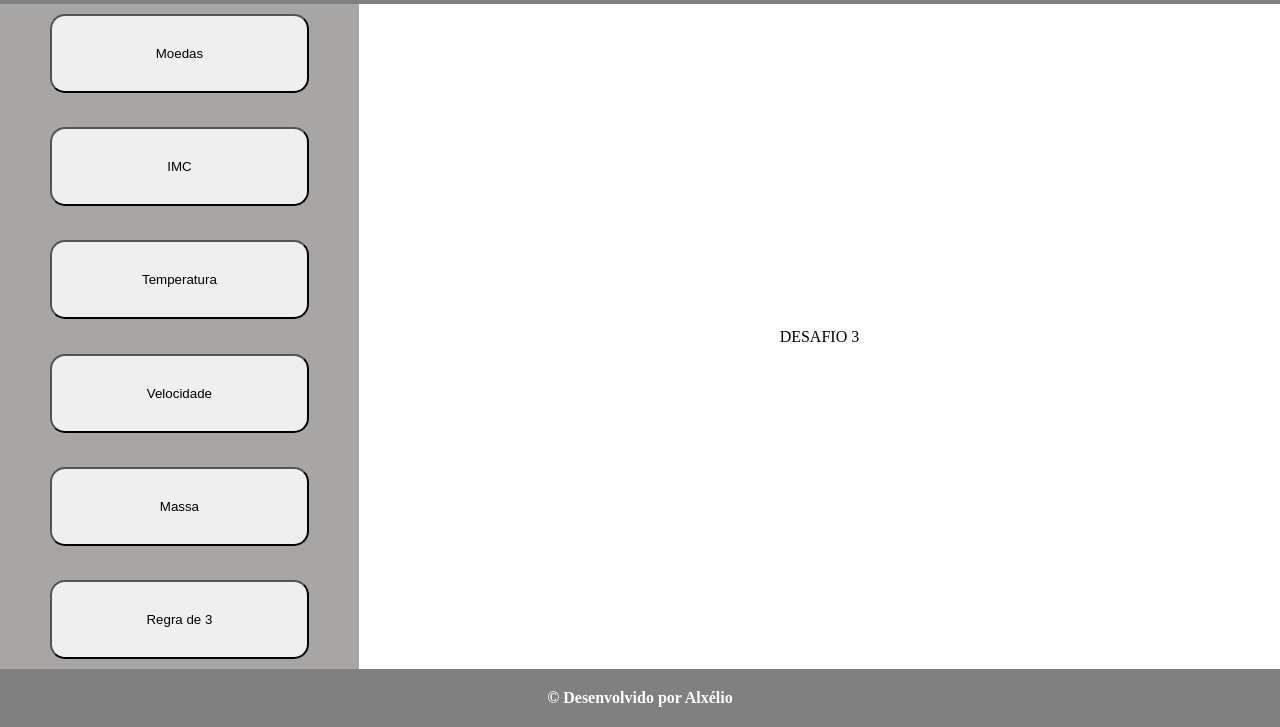
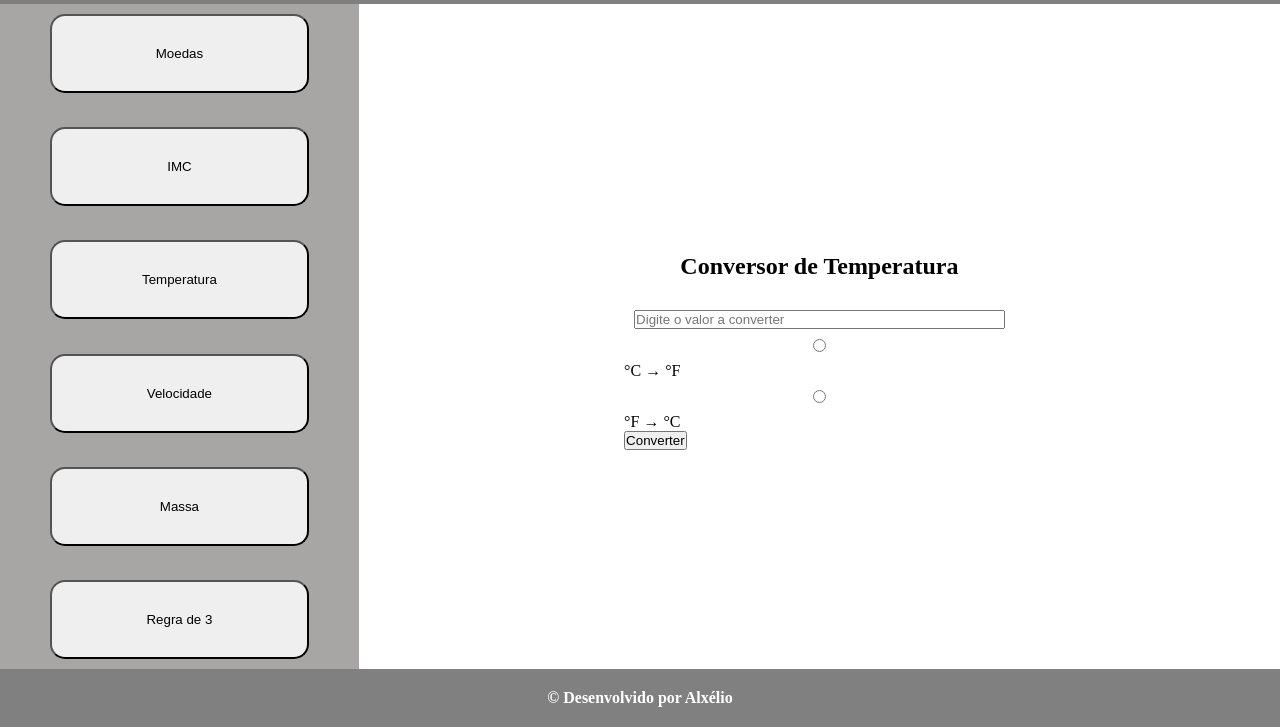
Before and after one commit to AuxerreAuccelio/projeto-spa, a plain HTML site: page index.html in a window 1280 px wide. Both pictures are taken after a click on the button "Temperatura". Shown: the part 73-800 px from the top of the page. Drawn offline with Linux system fonts and the light colour scheme; no server answers.

Commit message:
criar html temperatura

```diff
--- a/index.html
+++ b/index.html
@@ -66,7 +66,39 @@
 
 
 
-        <section id="temperatura" hidden>DESAFIO 3</section>
+        <section id="temperatura" hidden>
+          <h2>Conversor de Temperatura</h2>
+          <form id="form_temperatura">
+            <input type="number" id="temp_valor" step="any" placeholder="Digite o valor a converter">
+
+            <div class="grupo_radio_temp">
+              <label><input type="radio" name="temp_direcao" value="c_f">°C → °F</label>
+              <label><input type="radio" name="temp_direcao" value="f_c">°F → °C</label>
+            </div>
+
+            <button type="submit">Converter</button>
+          </form>
+          <p id="resultado_temperatura"></p>
+        </section>
+
+
+
+
+
+
+
+
+
+
+
+
+
+
+
+
+
+
+
         <section id="velocidade" hidden>DESAFIO 4</section>
         <section id="massa" hidden>DESAFIO 5</section>
 
@@ -126,4 +158,23 @@
 6 HTML quarta-feira três últimas - max 14 okay
 0 Backend quinta-feira três últimas - max 14 okay
 
+
+
+
+
+
+
+
+
+
+
+
+
+
+
+
+nota parcial 4.7
+
+
+
 -->
```
Also changed, not shown: style.css (+8 -0 lines).
